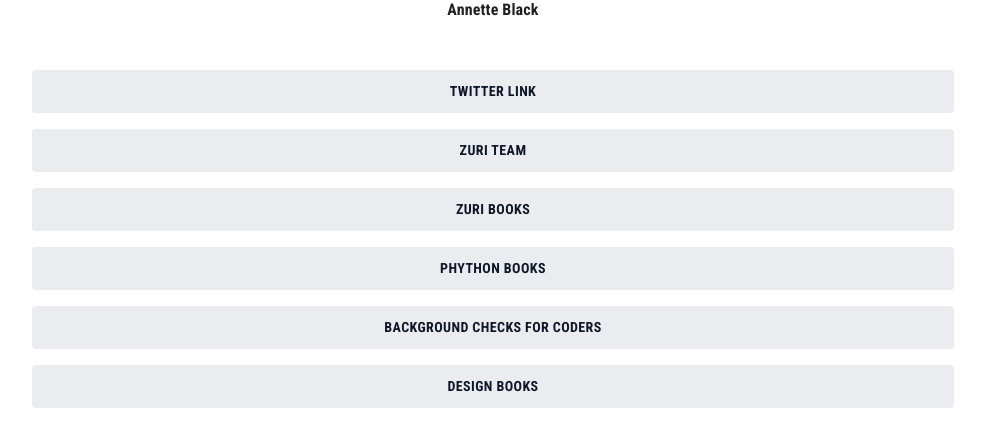
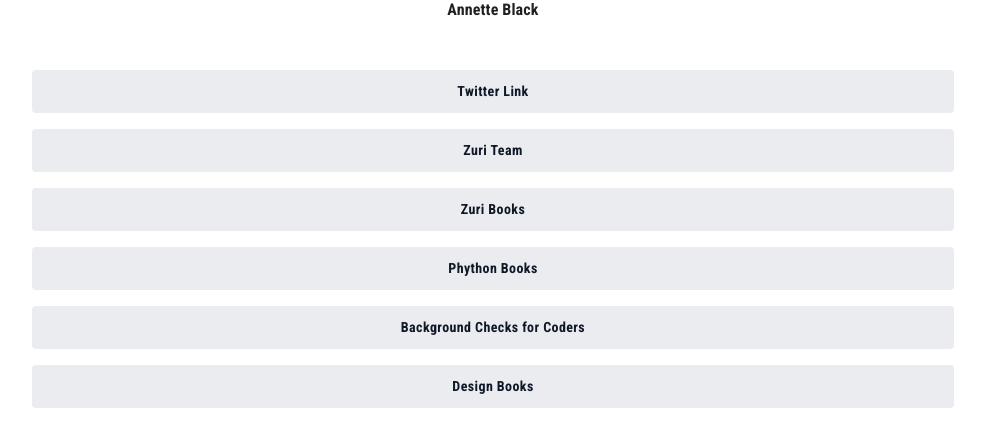
Before and after one commit to boiOctave/hngsocialtree, a React (Create React App) app: page / in a window 1280 px wide. Shown: the part 164-610 px from the top of the page, without its empty margins (147-1132 px from the left). Built offline with nearby package versions, Linux system fonts and the light colour scheme; a web font is replaced by a local one.

Commit message:
Removed Text transform from links

```diff
--- /dev/null
+++ b/src/components/Body/Body.css
@@ -0,0 +1,3 @@
+.css-1mrojd1-MuiButtonBase-root-MuiButton-root {
+    text-transform: none;
+}
--- a/src/components/Body/Links.js
+++ b/src/components/Body/Links.js
@@ -17,7 +17,7 @@ const Links = ({ name, id, link, title }) => {
                 backgroundColor: '#EAECF0',
                 color: '#101828',
                 fontWeight: '700',
-                fontSize: '13x',
+                fontSize: '16x',
                 fontFamily: 'Roboto Condensed',
 
                 '&:hover': {
--- a/src/components/Body/index.js
+++ b/src/components/Body/index.js
@@ -1,6 +1,7 @@
 import { Box } from '@mui/system';
 import React from 'react';
 import Links from './Links';
+import './Body.css';
 
 const index = () => {
     return (
```
